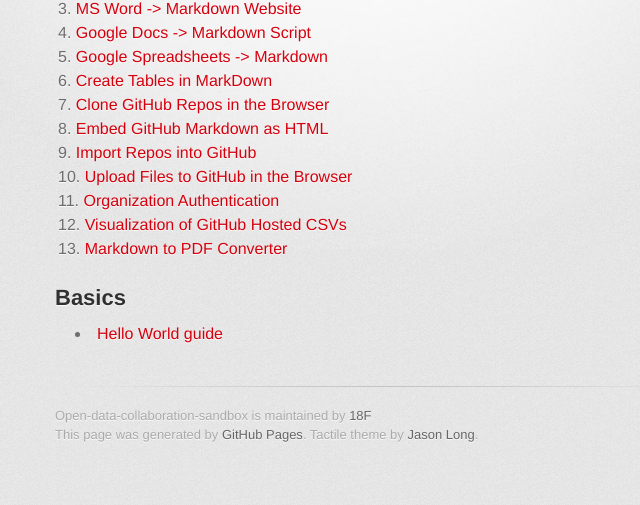
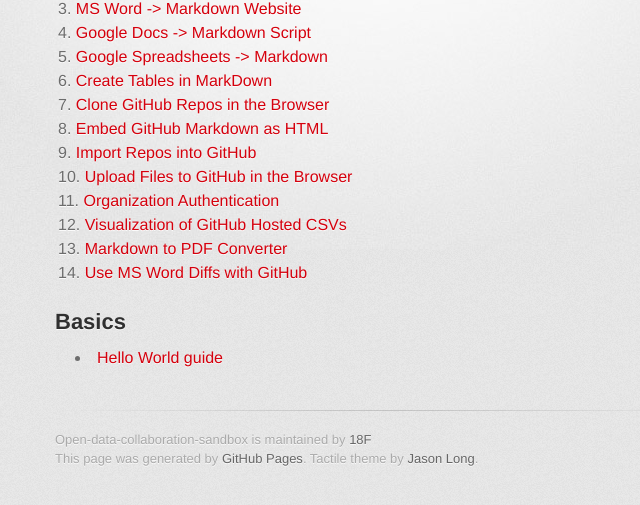
Before and after one commit to GSA/Open-Data-Collaboration-Sandbox, a Jekyll site: the page built from github_tips_and_tricks.md, in a window 1280 px wide, cut to the strip 324-830 px from the top of the page. Shown: the whole strip, without its empty margins (275-915 px from the left). Built offline with Jekyll 4.4.1, drawn with Linux system fonts in a browser that asks for light colours; some web fonts are replaced.

Commit message:
adding word diffs

```diff
--- a/github_tips_and_tricks.md
+++ b/github_tips_and_tricks.md
@@ -20,6 +20,7 @@
 1. [Organization Authentication](https://github.com/benbalter/add-to-org)
 1. [Visualization of GitHub Hosted CSVs](http://blog.statwing.com/visualize-any-public-csv-on-github-in-a-few-clicks/)
 1. [Markdown to PDF Converter](https://github-pdf.herokuapp.com/benbalter/markdown-to-pdf/blob/master/README.pdf)
+1. [Use MS Word Diffs with GitHub](http://ben.balter.com/2015/02/06/word-diff/)
 
 ## Basics
 * [Hello World guide](https://guides.github.com/activities/hello-world/)
```
